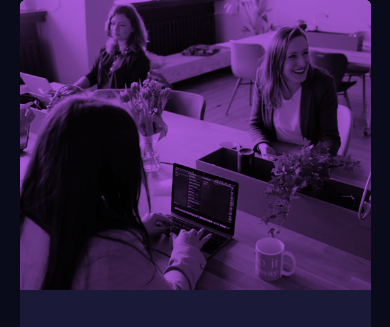
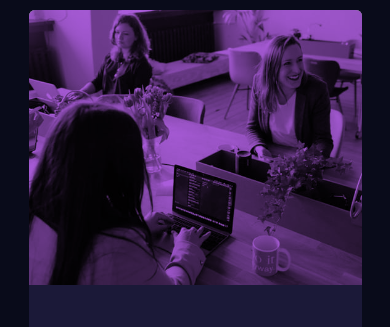
Before and after one commit to ErfanSahabShabani/Frontend-Challenges, a plain HTML site: page index.html in a window 390 px wide. Shown: the top 327 px of the page. Drawn offline with Linux system fonts and the light colour scheme.

Commit message:
Update style.css

```diff
--- a/style.css
+++ b/style.css
@@ -122,6 +122,7 @@ body {
 /* Lower than Desktop */
 @media only screen and (max-width: 1000px) {
   body {
+    padding: 50px;
     text-align: center;
   }
 
@@ -159,6 +160,10 @@ body {
 }
 
 @media only screen and (max-width: 660px) {
+  body {
+    padding: 10px;
+  }
+
   .card {
     width: 90%;
   }
```
